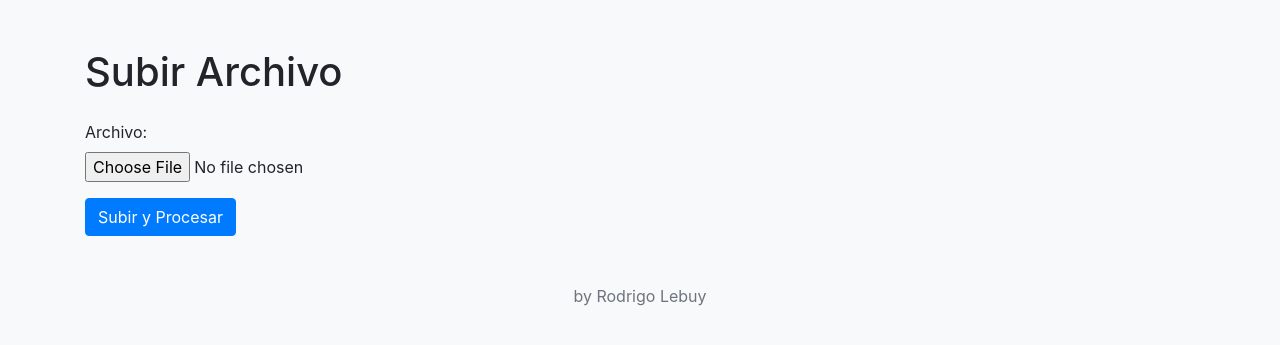
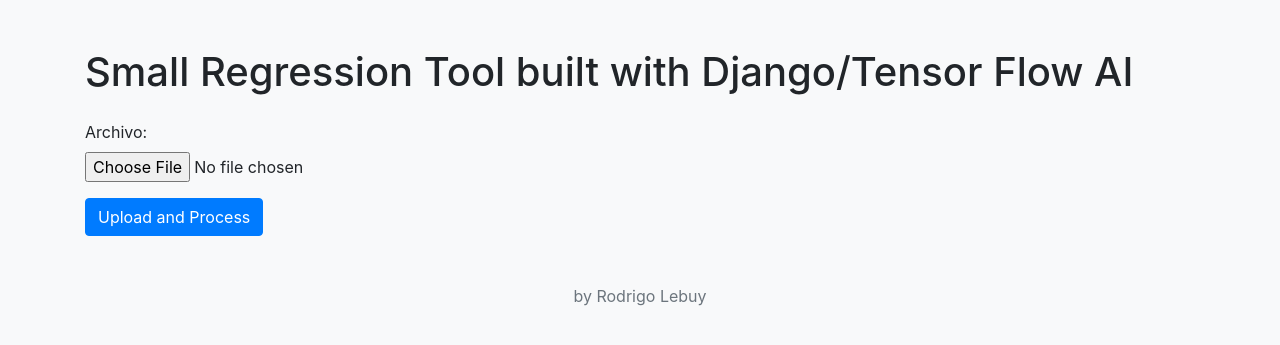
Before and after one commit to rlebuy/sRegression, a Django app: page /uploads/ in a window 1280 px wide. Shown: the top 345 px of the page. Run offline with Django 5.2, Linux system fonts and the light colour scheme; some libraries are stand-ins or nearby versions.

Commit message:
esta en ingles

```diff
--- a/templates/uploads/upload.html
+++ b/templates/uploads/upload.html
@@ -8,7 +8,7 @@
 </head>
 <body class="bg-light">
   <div class="container mt-5">
-    <h1 class="mb-4">Subir Archivo</h1>
+    <h1 class="mb-4">Small Regression Tool built with Django/Tensor Flow AI</h1>
 
     {% if mensaje %}
       <div class="alert alert-success">
@@ -27,13 +27,13 @@
           </div>
         {% endif %}
       </div>
-      <button type="submit" class="btn btn-primary">Subir y Procesar</button>
+      <button type="submit" class="btn btn-primary">Upload and Process</button>
     </form>
     <div id="procesando-msg" class="alert alert-info mt-3" style="display:none;">
-      Procesando, aplicando AI con Tensor Flow...
+      Processing, apliying AI unsing Tensor Flow...
     </div>
     <div id="archivo-msg" class="alert alert-secondary mt-2" style="display:none;">
-      Procesando Archivo: <span id="archivo-nombre"></span>
+      Processing File: <span id="archivo-nombre"></span>
     </div>
     <footer class="mt-5 text-center text-muted">
       <p>by Rodrigo Lebuy</p>
```
